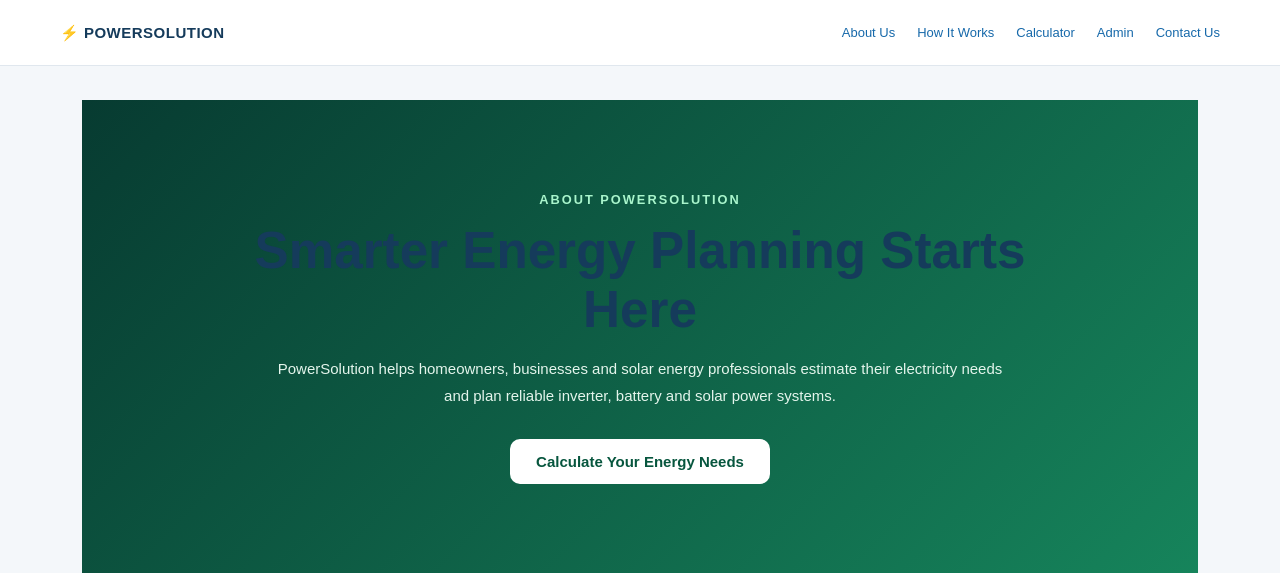
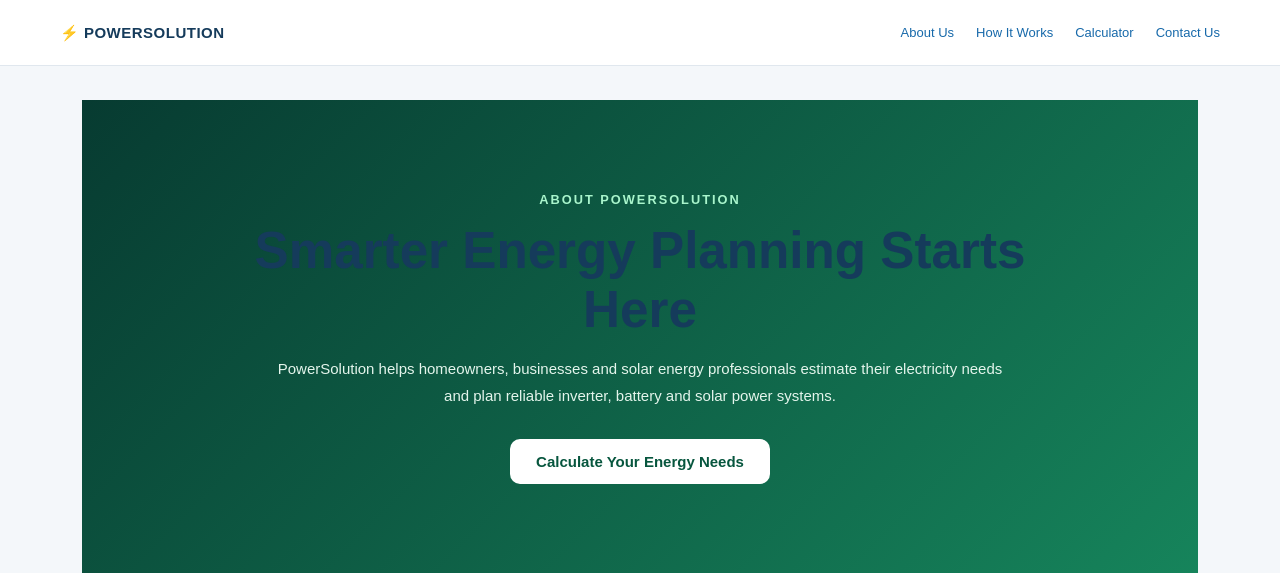
Before and after one commit to luztowmax/powersolution-django, a Django app: page /about/ in a window 1280 px wide. Shown: the top 573 px of the page. Run offline with Django 5.2, Linux system fonts and the light colour scheme.

Commit message:
customize PowerSolution administrationbranding

```diff
--- a/homepower/urls.py
+++ b/homepower/urls.py
@@ -2,11 +2,15 @@ from django.contrib.sitemaps.views import sitemap
 from energy.sitemaps import StaticViewSitemap
 from django.contrib import admin
 from django.urls import path
+# PowerSolution Admin Branding
+admin.site.site_header = "PowerSolution Administration"
+admin.site.site_title = "PowerSolution Admin Portal"
+admin.site.index_title = "Welcome to PowerSolution Management"
 from energy import views
 from energy import payments
 
 urlpatterns=[
- path('admin/',admin.site.urls),
+ path("powersolution-management/", admin.site.urls),
  path('',views.home,name='home'),
  path("about/", views.about, name="about"),
  path("how-it-works/", views.how_it_works, name="how_it_works"),
--- a/templates/base.html
+++ b/templates/base.html
@@ -104,7 +104,6 @@
             <a href="{% url 'about' %}">About Us</a>
             <a href="{% url 'how_it_works' %}">How It Works</a>
             <a href="{% url 'home' %}">Calculator</a>
-            <a href="/admin/">Admin</a>
             <a href="{% url 'contact' %}">Contact Us</a>
         </nav>
     </header>
@@ -168,7 +167,7 @@
                         <i class="fab fa-linkedin-in"></i>
                     </a>
 
-                    <a href="https://www.tiktok.com/@powersolution_official"
+                    <a href="https://www.tiktok.com/@powersolutionofficial"
                        target="_blank"
                        rel="noopener noreferrer"
                        aria-label="TikTok">
```
